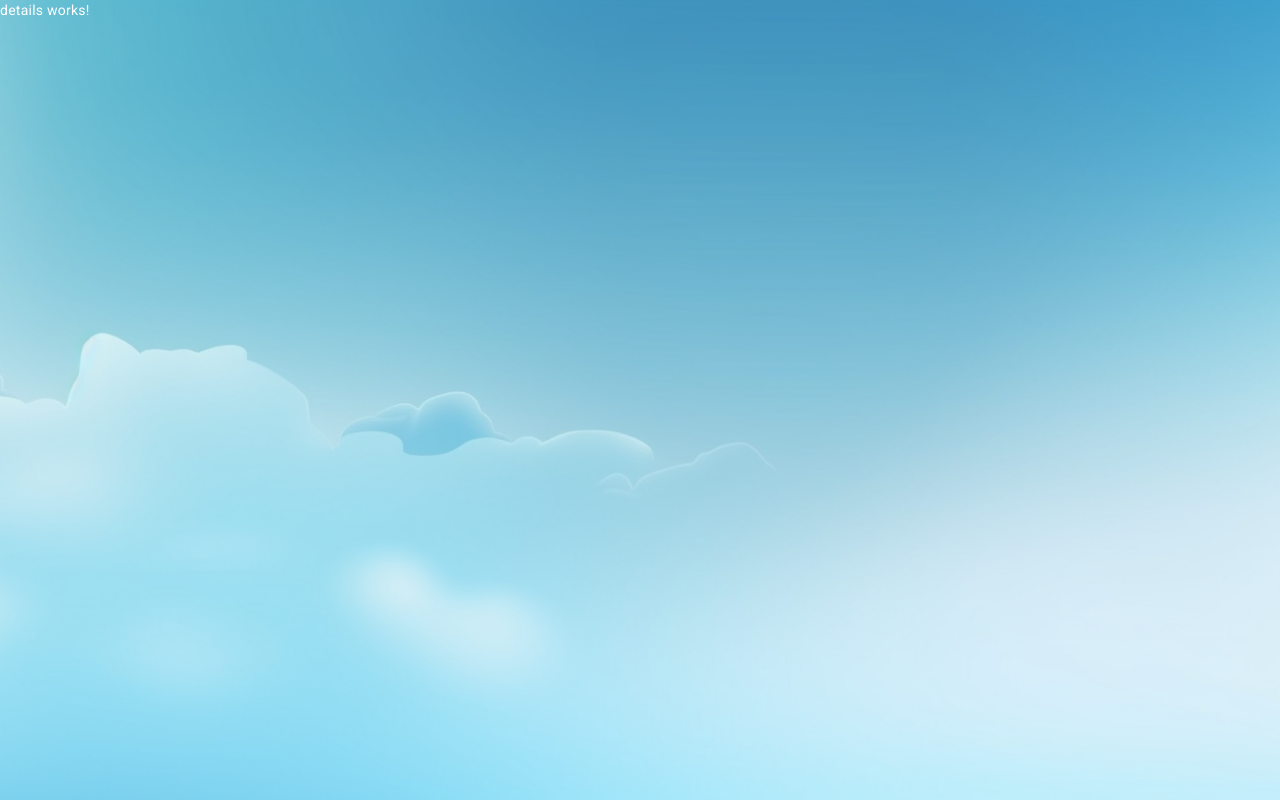
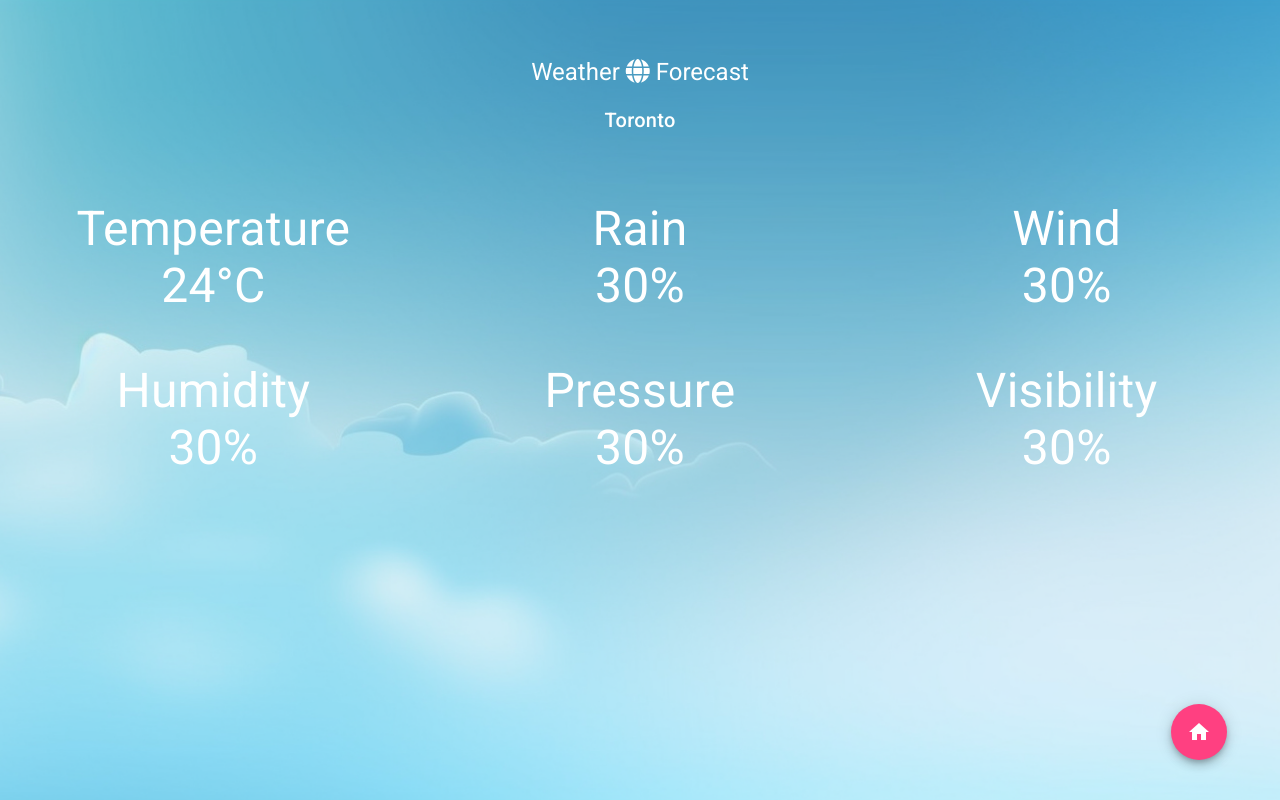
Before and after one commit to kwtsangaf/weather-app, an Angular app: page /details/1 in a window 1280 px wide. Built offline with nearby package versions, Linux system fonts and the light colour scheme.

Commit message:
feat(page-skeleton): add basic UI to details page

```diff
--- a/src/app/app.component.scss
+++ b/src/app/app.component.scss
@@ -4,4 +4,5 @@
   background-position: center;
   background-repeat: no-repeat;
   height: 100vh;
+  overflow: hidden;
 }
--- a/src/app/app.module.ts
+++ b/src/app/app.module.ts
@@ -9,6 +9,7 @@ import { BrowserAnimationsModule } from '@angular/platform-browser/animations';
 import {MatCardModule} from "@angular/material/card";
 import {MatIconModule} from "@angular/material/icon";
 import {MatButtonModule} from "@angular/material/button";
+import {MatGridListModule} from "@angular/material/grid-list";
 
 @NgModule({
   declarations: [
@@ -22,7 +23,8 @@ import {MatButtonModule} from "@angular/material/button";
     BrowserAnimationsModule,
     MatCardModule,
     MatIconModule,
-        MatButtonModule
+    MatButtonModule,
+    MatGridListModule
   ],
   providers: [],
   bootstrap: [AppComponent]
--- a/src/app/details/details.component.html
+++ b/src/app/details/details.component.html
@@ -1 +1,39 @@
-<p>details works!</p>
+<div class="page-container">
+  <div class="title">
+    <h1>Weather <i class="fa fa-globe" aria-hidden="true"></i> Forecast</h1>
+    <h2>Toronto</h2>
+  </div>
+
+
+  <div class="info">
+    <div class="info__block">
+      <div class="label">Temperature</div>
+      <div>{{ temperature }}°C</div>
+    </div>
+    <div class="info__block">
+      <div class="label">Rain</div>
+      <div>{{ rain }}%</div>
+    </div>
+    <div class="info__block">
+      <div class="label">Wind</div>
+      <div>{{ rain }}%</div>
+    </div>
+    <div class="info__block">
+      <div class="label">Humidity</div>
+      <div>{{ rain }}%</div>
+    </div>
+    <div class="info__block">
+      <div class="label">Pressure</div>
+      <div>{{ rain }}%</div>
+    </div>
+    <div class="info__block">
+      <div class="label">Visibility</div>
+      <div>{{ rain }}%</div>
+    </div>
+  </div>
+
+  <button class="button--next" mat-fab color="accent" aria-label="go to detail page">
+    <mat-icon>home</mat-icon>
+  </button>
+
+</div>
--- a/src/app/details/details.component.scss
+++ b/src/app/details/details.component.scss
@@ -0,0 +1,59 @@
+.page-container {
+  display: flex;
+  flex-direction: column;
+  padding: 4em 0;
+  overflow-y: scroll;
+  height: 100%;
+  -ms-overflow-style: none;  // IE 10+
+  scrollbar-width: none;  // Firefox
+}
+
+.page-container::-webkit-scrollbar {
+  display: none;  // Safari and Chrome
+}
+
+
+.info {
+  display: flex;
+  width: 100%;
+  justify-content: space-around;
+  font-size: 3rem;
+  padding-top: 1em;
+
+  flex-wrap: wrap;
+
+}
+
+.title {
+  text-align: center;
+}
+
+.info__block {
+  display: flex;
+  flex-direction: column;
+  line-height: initial;
+  flex-basis: calc(100% / 3);
+  padding-bottom: 1em;
+
+  > div {
+    align-self: center;
+  }
+}
+
+.button--next {
+  position: absolute;
+  bottom: 3em;
+  right: 4em;
+}
+
+@media screen and (max-width: 768px) {
+  .info {
+    flex-wrap: wrap;
+  }
+
+  .info__block {
+    line-height: initial;
+    flex-basis: calc(100%);
+    padding-bottom: 1em;
+  }
+}
--- a/src/app/details/details.component.ts
+++ b/src/app/details/details.component.ts
@@ -1,4 +1,5 @@
 import { Component } from '@angular/core';
+import {WeatherService} from "../weather.service";
 
 @Component({
   selector: 'app-details',
@@ -6,5 +7,16 @@ import { Component } from '@angular/core';
   styleUrls: ['./details.component.scss']
 })
 export class DetailsComponent {
+  cityName: string = '';
+  temperature?: number;
+  rain?: number;
 
+  constructor(private weatherService: WeatherService) { }
+
+  ngOnInit() {
+    // Simulating data retrieval from a weather service
+    this.cityName = 'New York';
+    this.temperature = 24;
+    this.rain = 30;
+  }
 }
--- a/src/app/home/home.component.scss
+++ b/src/app/home/home.component.scss
@@ -1,9 +1,9 @@
 .page-container {
-  height: 100vh;
   display: flex;
   justify-content: center;
   align-items: center;
   flex-direction: column;
+  height: 100%;
 }
 
 .info {
@@ -25,6 +25,7 @@ h1.title {
 .info__block {
   display: flex;
   flex-direction: column;
+  padding-bottom: 1em;
 
   > div {
     align-self: center;
@@ -39,10 +40,12 @@ h1.title {
 
 @media screen and (max-width: 768px) {
   .info {
-    flex-direction: column;
+    flex-wrap: wrap;
   }
 
   .info__block {
-    padding: 1em;
+    line-height: initial;
+    flex-basis: calc(100%);
+    padding-bottom: 1em;
   }
 }
```
Lines whose indentation alone changed are shown as unchanged.
